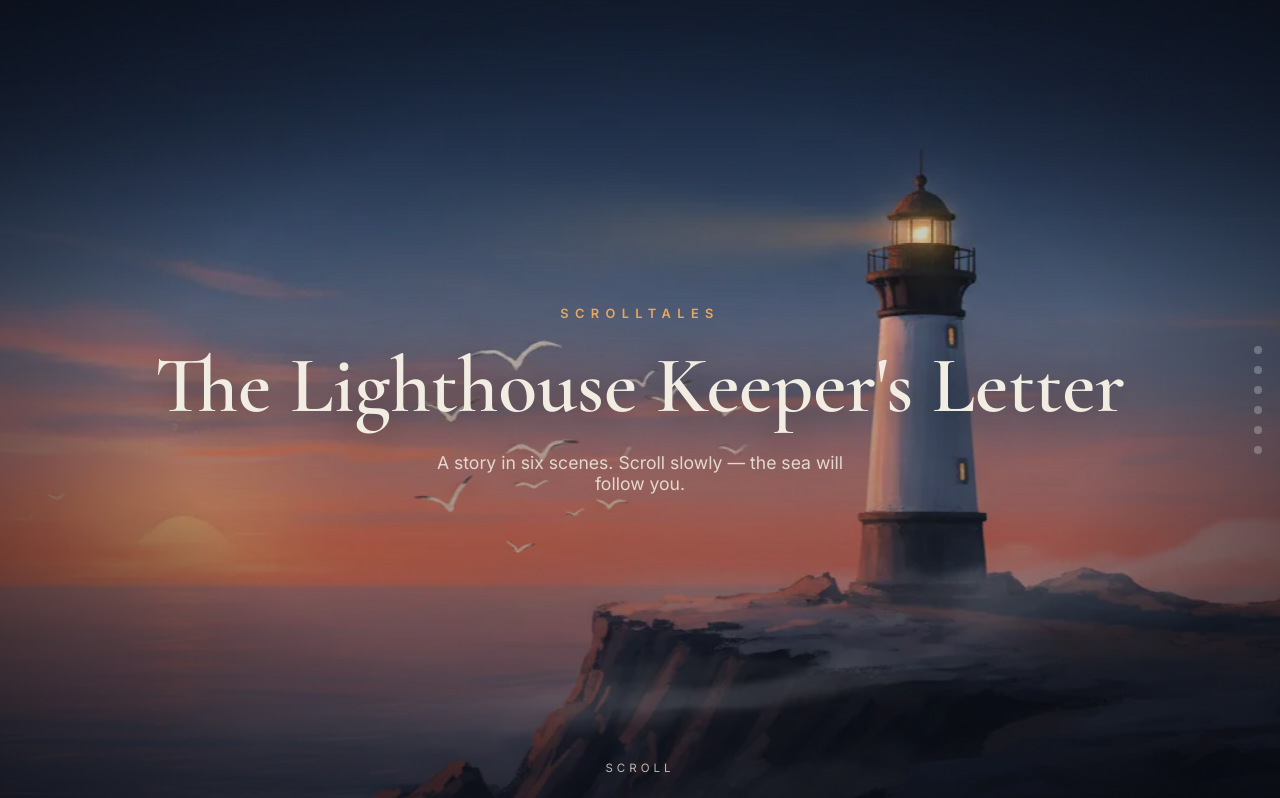
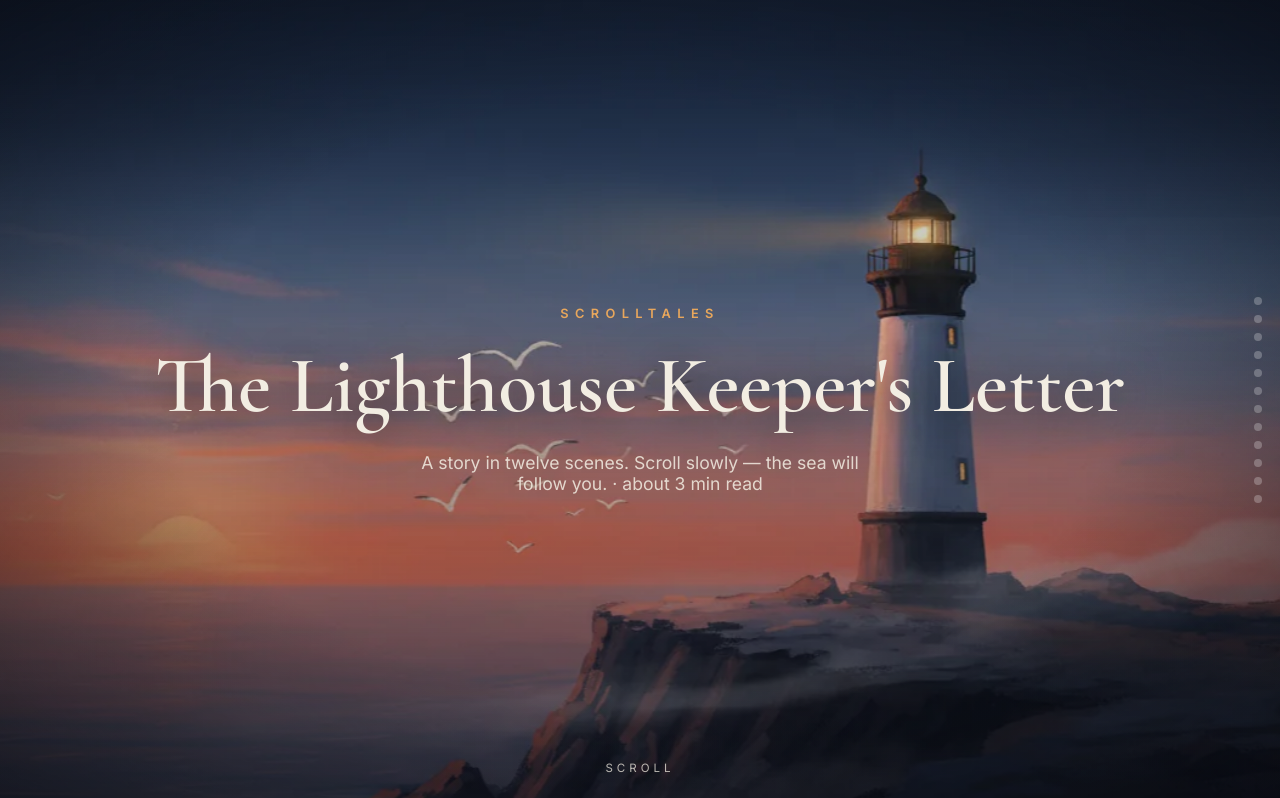
Before and after one commit to shbappi07/scrolltales, a plain HTML site: page index.html in a window 1280 px wide. Shown: the top 798 px of the page. Drawn offline with nearby package versions, Linux system fonts and the light colour scheme.

Commit message:
long story: 12 scenes, ~4 min read, reading time badge

```diff
--- a/index.html
+++ b/index.html
@@ -17,7 +17,7 @@ body{font-family:Inter,"Noto Serif Bengali",sans-serif;background:#0b0e14;color:
 #bg .veil{position:absolute;inset:0;background:radial-gradient(ellipse at center,transparent 52%,rgba(4,6,11,.62) 100%)}
 #bg .tint{position:absolute;inset:0;background:linear-gradient(180deg,rgba(8,10,18,.35),rgba(8,10,18,.15) 40%,rgba(8,10,18,.5))}
 #bar{position:fixed;top:0;left:0;height:3px;width:0;background:linear-gradient(90deg,#e8a75c,#f6d08a);z-index:60;box-shadow:0 0 12px rgba(232,167,92,.7)}
-#dots{position:fixed;right:18px;top:50%;transform:translateY(-50%);z-index:60;display:flex;flex-direction:column;gap:12px}
+#dots{position:fixed;right:18px;top:50%;transform:translateY(-50%);z-index:60;display:flex;flex-direction:column;gap:10px}
 #dots a{width:8px;height:8px;border-radius:50%;background:rgba(255,255,255,.25);display:block;transition:all .3s}
 #dots a.act{background:#f6d08a;transform:scale(1.5);box-shadow:0 0 10px rgba(246,208,138,.8)}
 main{position:relative;z-index:2}
@@ -39,7 +39,7 @@ h1{font-family:"Cormorant Garamond","Noto Serif Bengali",serif;font-size:clamp(2
 #hint{position:fixed;bottom:26px;left:50%;transform:translateX(-50%);z-index:55;font-size:.72rem;letter-spacing:.35em;text-transform:uppercase;opacity:.75;animation:bob 2.2s ease-in-out infinite;transition:opacity .5s}
 #hint.gone{opacity:0}
 @keyframes bob{0%,100%{transform:translate(-50%,0)}50%{transform:translate(-50%,8px)}}
-@media (max-width:640px){section{min-height:115vh;padding:8vh 6vw}.card{padding:1.7rem 1.5rem}}
+@media (max-width:640px){section{min-height:115vh;padding:8vh 6vw}.card{padding:1.7rem 1.5rem}#dots{right:10px}}
 </style>
 </head>
 <body>
@@ -50,40 +50,50 @@ h1{font-family:"Cormorant Garamond","Noto Serif Bengali",serif;font-size:clamp(2
 <main id="story"></main>
 <script>
 /* ===== EDIT YOUR STORY HERE =====
-   scene = which background image (scene1.webp ... scene6.webp)
+   scene = which background image (scene1.webp ... sceneN.webp)
    Bangla text works out of the box (Noto Serif Bengali is loaded).
-   To make a new story: change title/subtitle/sections and swap the scene images. */
+   To make a new story: change title/subtitle/sections, swap the scene
+   images, and set SCENE_COUNT to the number of images. */
+const SCENE_COUNT = 12;
 const STORY = {
   title: "The Lighthouse Keeper's Letter",
-  subtitle: "A story in six scenes. Scroll slowly \u2014 the sea will follow you.",
+  subtitle: "A story in twelve scenes. Scroll slowly \u2014 the sea will follow you.",
   endTitle: "The End",
   endNote: "Scroll up to read it again",
   sections: [
-    {scene:1, text:"The letter had waited forty years in the drawer of a brass desk. Every evening, before he lit the lamp, Elias read it again \u2014 though he knew every word by heart."},
-    {scene:2, text:"\u201cWhen the lamp fails, keep it burning anyway. Someone is always coming home.\u201d His wife's handwriting had faded over the years. The promise never did."},
-    {scene:3, text:"That November the sea turned vicious. Rain fell sideways, lightning walked the horizon, and the rocks below the cliff vanished under walls of black water."},
-    {scene:4, text:"Then, through the chaos \u2014 a lantern. A tiny fishing boat, one man against the storm, crawling toward the cliff with his heart in his mouth."},
-    {scene:5, text:"Elias took the spiral stairs two at a time and threw himself against the crank. The great lens roared to life, and its beam tore a hole in the night."},
-    {scene:6, text:"By dawn the sea lay down like a sleeping child. The boat touched the pier, and two men stood a long while in the gold light, saying nothing at all. Some letters are answered not in words \u2014 but in light."}
+    {scene:1, text:"Elias had kept the Gray Cliff light for forty years. Through the great gale of '61 and a dozen quieter storms, the lamp had never once gone dark \u2014 not even the night the oil ran low and he fed the wick with broken chair legs. Tonight, with autumn rattling the windows like a beggar at the door, it burned as steady as ever."},
+    {scene:2, text:"But before the lamp, there was the letter. He unlocked the brass drawer the way a priest opens a reliquary. The paper had gone soft as cloth at its folds, the ink faded to the color of weak tea. He did not need to read it. He read it anyway."},
+    {scene:3, text:"\u201cWhen the lamp fails, keep it burning anyway. Someone is always coming home.\u201d Mara had written it in the winter she got sick, her letters slanting where her hand had begun to shake. The doctor gave her until spring. She gave the letter to Elias instead."},
+    {scene:4, text:"They had met on this very pier, in the summer of 1919. She stepped off the mail boat with one trunk and no hat, laughed at the gulls, and asked whether the light ever got lonely. Forty years, he told the empty room. Forty years, and it never once did while she was here."},
+    {scene:5, text:"That November the sea turned vicious. Rain fell sideways for three days, lightning walked the horizon, and the rocks below the cliff vanished under walls of black water."},
+    {scene:6, text:"In the village below, every window went dark \u2014 every window but one, where the harbor master's wife sat up with the wireless. At a quarter past nine it crackled: the Petrel was overdue. Six men. Out in that."},
+    {scene:7, text:"Elias was already at the window. Far out through the chaos, a lantern \u2014 a tiny fishing boat, one flickering star against the storm, crawling toward the cliff with its heart in its mouth."},
+    {scene:8, text:"He took the spiral stairs two at a time, the way he hadn't in twenty years, and threw himself against the crank. The gears shrieked. His shoulders burned. The machine was forty years old, and so was he \u2014 and neither of them, he decided, was finished yet."},
+    {scene:9, text:"The great lens roared to life. Its beam tore a hole in the night, swept the boiling sea, and held: a road of gold light laid across the black water, steady as a promise. He kept it turning \u2014 when the wind tried to tear the roof off, he turned it; when spray froze on the glass, he turned it. Somewhere down that road of light, he knew, a man was steering by nothing else in the world."},
+    {scene:10, text:"Near one in the morning the Petrel slid into the lee of the pier, more driftwood than boat. One by one the six came up the cliff path, salt-crusted and shaking and alive. The last of them was the harbor master's own son."},
+    {scene:11, text:"By dawn the sea lay down like a sleeping child. Elias stood with the young man in the gold light, and neither of them said anything at all. Some letters, it turns out, are answered not in words."},
+    {scene:12, text:"That morning Elias went back to the brass drawer, dipped his pen, and added one line beneath his wife's words, in a hand almost as steady as hers: \u201cKept it burning. They came home.\u201d Then he slept until noon, and the light over Gray Cliff waited for him like a good dog."}
   ]
 };
 /* ================================ */
 
 document.documentElement.classList.add('js');
 const bg=document.getElementById('bg');
-for(let i=1;i<=6;i++){
-  const d=document.createElement('div');
-  d.className='layer';d.id='ly'+i;
-  d.style.backgroundImage=`url(scene${i}.webp)`;
-  bg.appendChild(d);
+for(let i=1;i<=SCENE_COUNT;i++){
+  const el=document.createElement('div');
+  el.className='layer';
+  el.style.backgroundImage=`url(scene${i}.webp)`;
+  bg.appendChild(el);
 }
 const veil=document.createElement('div');veil.className='veil';bg.appendChild(veil);
 const tint=document.createElement('div');tint.className='tint';bg.appendChild(tint);
 
 const main=document.getElementById('story');
+const words=STORY.sections.map(s=>s.text).join(' ').split(/\s+/).length;
+const mins=Math.max(1,Math.round(words/200));
 const hero=document.createElement('section');hero.className='hero';
 hero.dataset.scene=1;
-hero.innerHTML=`<div class="kicker">ScrollTales</div><h1>${STORY.title}</h1><p class="sub">${STORY.subtitle}</p>`;
+hero.innerHTML=`<div class="kicker">ScrollTales</div><h1>${STORY.title}</h1><p class="sub">${STORY.subtitle} \u00b7 about ${mins} min read</p>`;
 main.appendChild(hero);
 STORY.sections.forEach((s,i)=>{
   const sec=document.createElement('section');
@@ -93,7 +103,7 @@ STORY.sections.forEach((s,i)=>{
   sec.innerHTML=`<div class="card"><div class="num">Scene ${n}</div><p>${s.text}</p></div>`;
   main.appendChild(sec);
 });
-const end=document.createElement('section');end.className='end';end.dataset.scene=6;
+const end=document.createElement('section');end.className='end';end.dataset.scene=SCENE_COUNT;
 end.innerHTML=`<div class="big">${STORY.endTitle}</div><div class="small">${STORY.endNote}</div>`;
 main.appendChild(end);
 
```
Also changed, not shown: scene10.webp (added), scene11.webp (added), scene12.webp (added), scene2.webp, scene3.webp, scene4.webp, scene5.webp, scene6.webp, scene7.webp (added), scene8.webp (added), scene9.webp (added).
